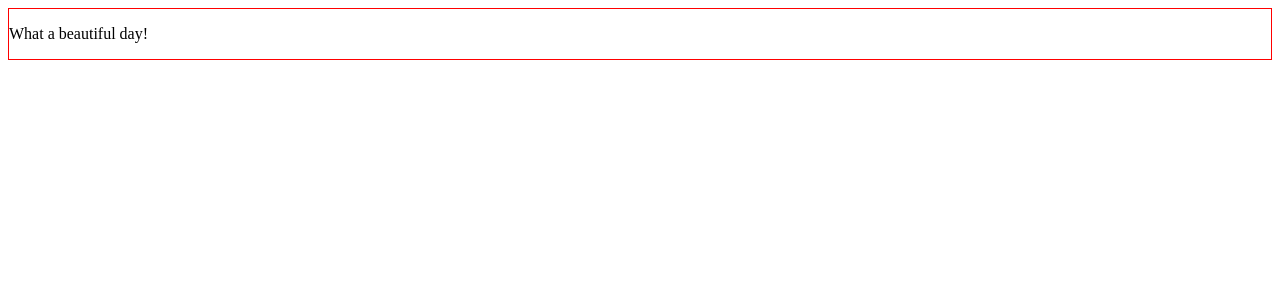
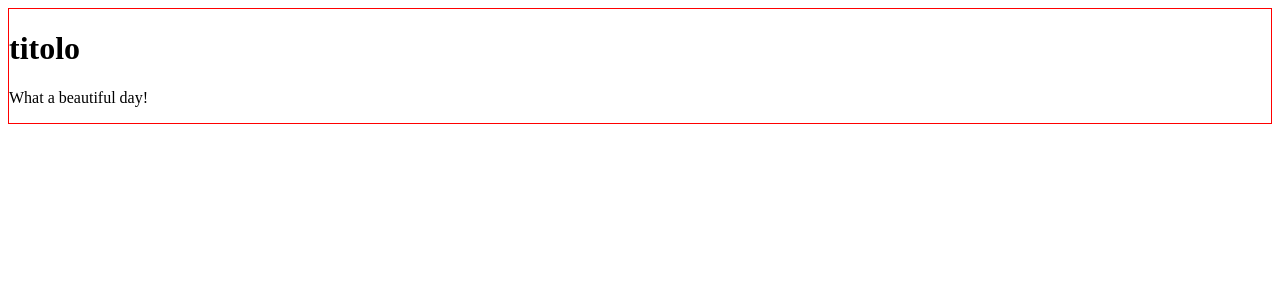
Before and after one commit to Tonyrgg/react-exercises, a React (Create React App) app in the folder my-app/: page / in a window 1280 px wide. Shown: the top 300 px of the page. Built offline with nearby package versions, Linux system fonts and the light colour scheme.

Commit message:
component-composition02

```diff
--- a/my-app/src/App.js
+++ b/my-app/src/App.js
@@ -7,7 +7,7 @@
     render() {
         return (
             <div>
-                <Container>
+                <Container title="titolo">
                     <Message />
                 </Container>
             </div>
--- a/my-app/src/Container.js
+++ b/my-app/src/Container.js
@@ -4,7 +4,9 @@
 export class Container extends React.Component {
     render() {
         return(
-            <div className="container">{this.props.children}</div>
+            <div className="container">
+                <h1>{this.props.title}</h1>
+                {this.props.children}</div>
         )
     }
 }
```
